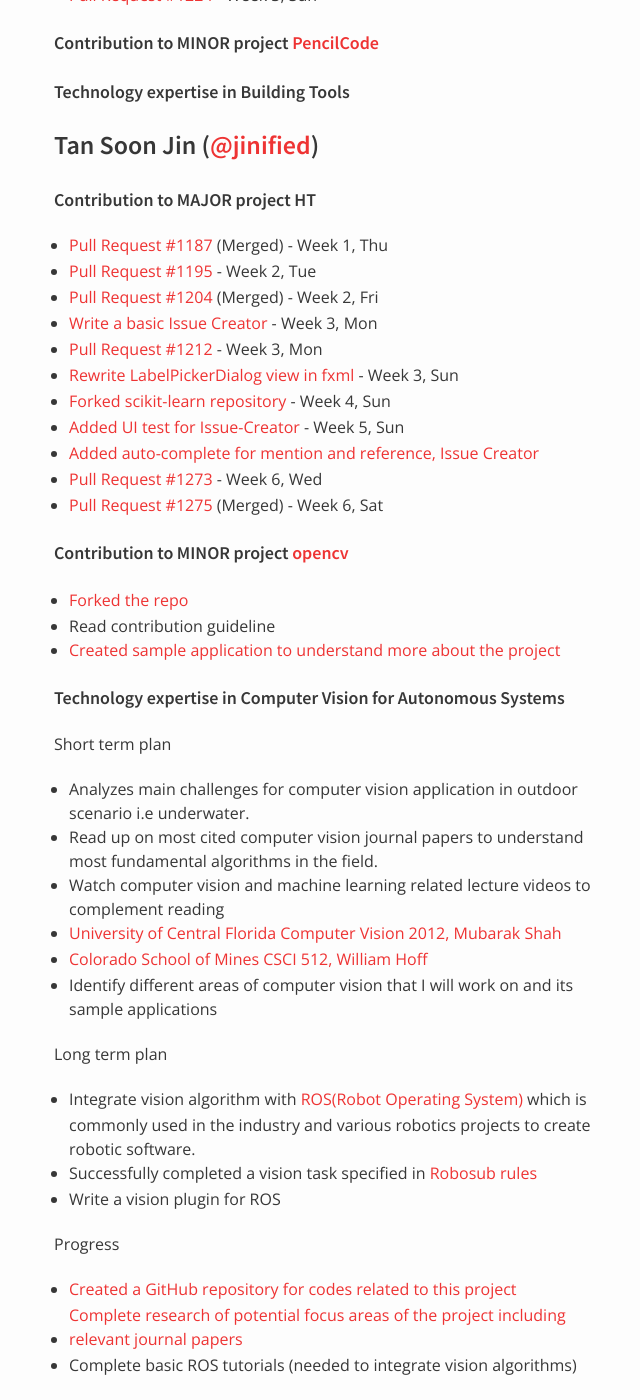
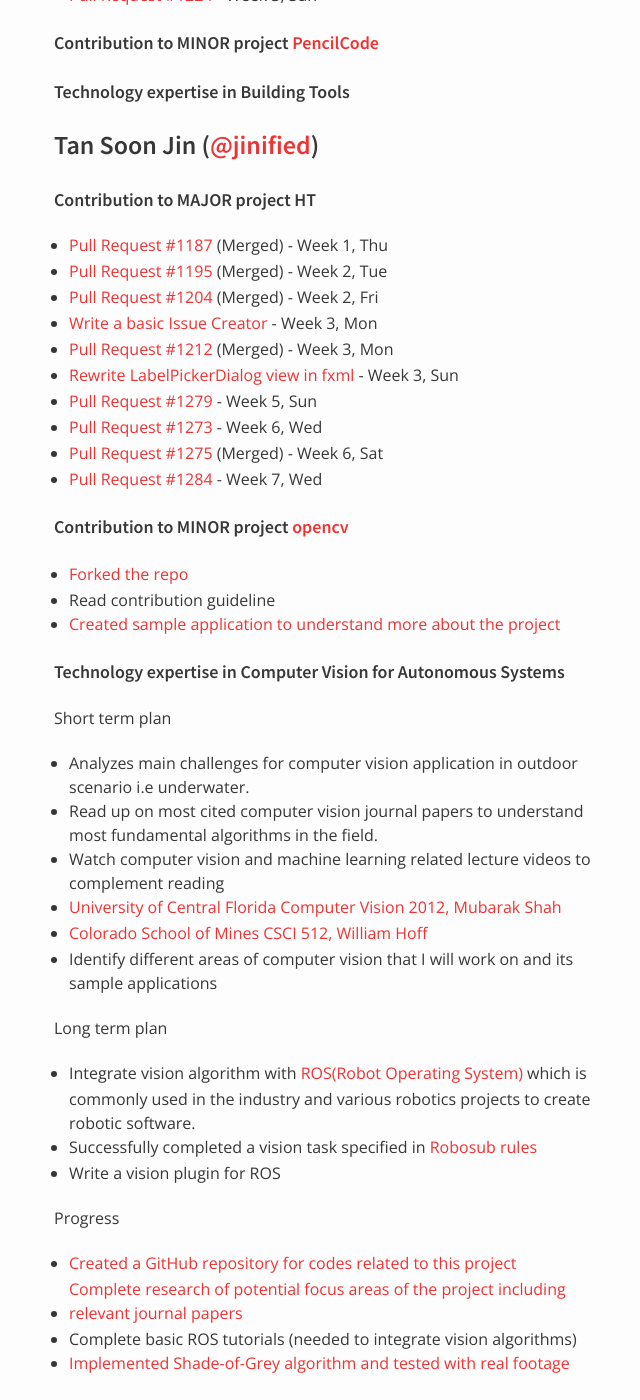
Before and after one commit to nus-oss/cs3281-AY1516S2-website, a Jekyll site: the page built from teams/hubturbo.md, in a window 1280 px wide and 1400 px high, scrolled down 2312 px. Shown: the whole window, without its empty margins (316-956 px from the left). Built offline with Jekyll 4.4.1, drawn with Linux system fonts in a browser that asks for light colours.

Commit message:
Update Soon Jin's progress

```diff
--- a/teams/hubturbo.md
+++ b/teams/hubturbo.md
@@ -108,16 +108,15 @@
 ##### Contribution to MAJOR project HT
 
 * [Pull Request #1187](https://github.com/HubTurbo/HubTurbo/pull/1187) (Merged) - Week 1, Thu
-* [Pull Request #1195](https://github.com/HubTurbo/HubTurbo/pull/1195) - Week 2, Tue
+* [Pull Request #1195](https://github.com/HubTurbo/HubTurbo/pull/1195) (Merged) - Week 2, Tue
 * [Pull Request #1204](https://github.com/HubTurbo/HubTurbo/pull/1204) (Merged) - Week 2, Fri
 * [Write a basic Issue Creator](https://github.com/jinified/HubTurbo/tree/issue-creator/src/main/java/ui/components/issue_creators) - Week 3, Mon
-* [Pull Request #1212](https://github.com/HubTurbo/HubTurbo/pull/1212) - Week 3, Mon
+* [Pull Request #1212](https://github.com/HubTurbo/HubTurbo/pull/1212) (Merged) - Week 3, Mon
 * [Rewrite LabelPickerDialog view in fxml](https://github.com/nus-fboa2016-ht/HubTurbo/blob/SuperAwesomeLabelPicker/src/main/resources/ui/fxml/LabelPickerView.fxml) - Week 3, Sun
-* [Forked scikit-learn repository](https://github.com/jinified/scikit-learn) - Week 4, Sun
-* [Added UI test for Issue-Creator](https://github.com/nus-fboa2016-ht/HubTurbo/blob/issue-creator/src/test/java/unstable/IssueCreatorTest.java) - Week 5, Sun
-* [Added auto-complete for mention and reference, Issue Creator](https://github.com/nus-fboa2016-ht/HubTurbo/blob/issue-creator/src/main/java/ui/components/issue_creators/IssueContentPane.java)
+* [Pull Request #1279](https://github.com/HubTurbo/HubTurbo/pull/1279) - Week 5, Sun
 * [Pull Request #1273](https://github.com/HubTurbo/HubTurbo/pull/1273) - Week 6, Wed
 * [Pull Request #1275](https://github.com/HubTurbo/HubTurbo/pull/1275) (Merged) - Week 6, Sat
+* [Pull Request #1284](https://github.com/HubTurbo/HubTurbo/pull/1284) - Week 7, Wed
 
 ##### Contribution to MINOR project [opencv](https://github.com/Itseez/opencv)
 - [Forked the repo](https://github.com/jinified/opencv)
@@ -142,6 +141,8 @@
 - [Created a GitHub repository for codes related to this project](https://github.com/jinified/visionx)
 - [Complete research of potential focus areas of the project including relevant journal papers](https://github.com/jinified/visionx/blob/master/doc/Research.md)
 - Complete basic ROS tutorials (needed to integrate vision algorithms)
+- [Implemented Shade-of-Grey algorithm and tested with real footage](https://github.com/jinified/visionx/blob/master/scripts/vision_lib/visual_toolbox.py#L11-L21)
+
 
 ### Tan Yi Yan ([@garbanzos](https://github.com/garbanzos))
 
```
